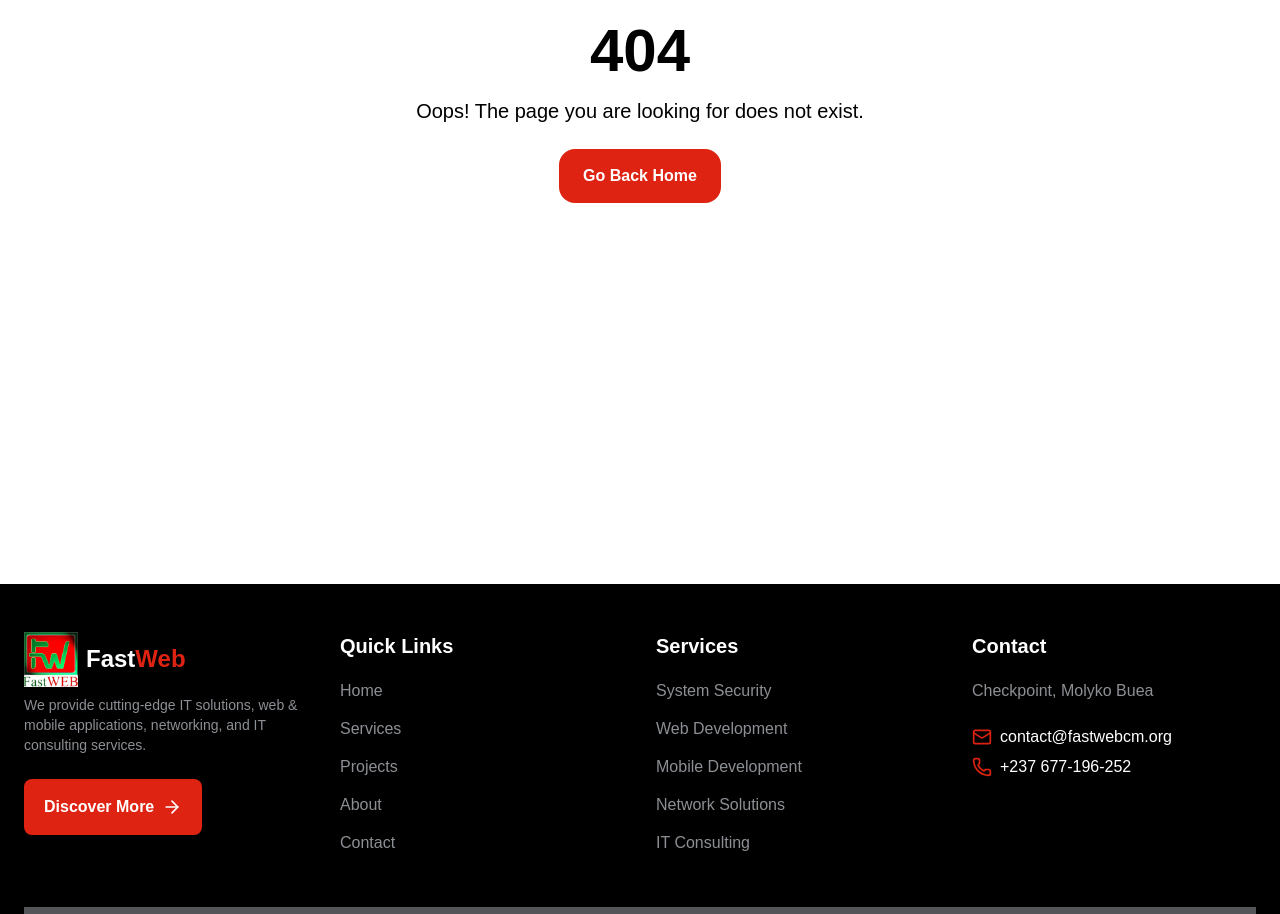
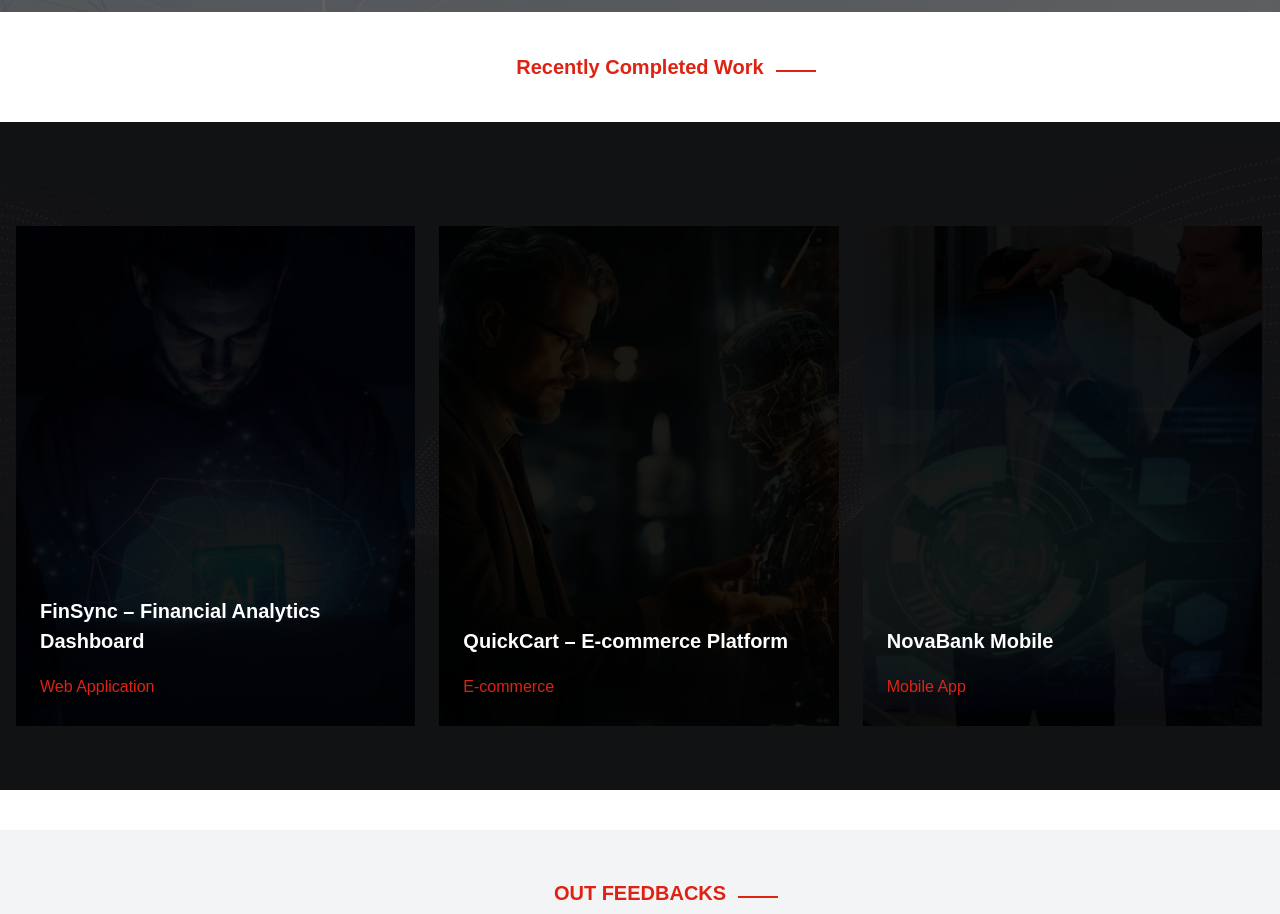
Before and after one commit to fastweb-cm/company-website, a React (Vite) app in the folder app/: page /projects in a window 1280 px wide. Shown: the part 360-1274 px from the top of the page. Built offline with nearby package versions, Linux system fonts and the light colour scheme.

Commit message:
projects page

```diff
--- a/app/src/components/Footer.jsx
+++ b/app/src/components/Footer.jsx
@@ -18,7 +18,7 @@ const Footer = () => {
             We provide cutting-edge IT solutions, web & mobile applications,
             networking, and IT consulting services.
           </p>
-          <Link to="/about"><Button  icon={ArrowRight} iconPosition='right' className='rounded-md py-4 my-6 hover:text-text' >Discover More</Button></Link>
+          <Link to="/about"><Button  icon={ArrowRight} iconPosition='right' className='rounded-md lg:py-4 my-6 text-xs lg:text-md hover:text-text' >Discover More</Button></Link>
         </div>
 
         {/* Quick Links */}
@@ -73,8 +73,8 @@ const Footer = () => {
               <p className="text-secondary">{contactInfo.email.value}</p>
             </div>
             <div className="flex flex-row items-center gap-2">
-              <p className="text-primary">{contactInfo.phone.icon}</p>
-              <p className="text-secondary">{contactInfo.phone.value}</p>
+              <p className="text-primary text-xs lg:text-md">{contactInfo.phone.icon}</p>
+              <p className="text-secondary text-xs lg:text-md">{contactInfo.phone.value}</p>
             </div>
           </div>
         </div>
--- a/app/src/components/HomeProjects.jsx
+++ b/app/src/components/HomeProjects.jsx
@@ -4,8 +4,9 @@ import pattern from "../assets/backgrounds/pattern.jpg";
 import SectionHeaderText from "./SectionHeaderText";
 import { projects } from "../utils/data";
 import { MoveRight } from "lucide-react";
+import { Link } from "react-router-dom";
 
-export default function HomeProjects() {
+export default function HomeProjects({show = true}) {
   const scrollRef = useRef(null);
 
   // Auto scroll effect
@@ -41,7 +42,7 @@ export default function HomeProjects() {
 
       <div className="relative z-10">
         {/* Header Section */}
-        <div className="flex flex-col md:flex-row gap-6 md:justify-between items-center">
+        {show && <div className="flex flex-col md:flex-row gap-6 md:justify-between items-center">
           <div className="flex flex-col gap-4 md:w-1/2">
             <SectionHeaderText title="RECENTLY COMPLETED WORK" color="text-white/90" />
             <h4 className="text-4xl lg:text-5xl capitalize text-secondary leading-tight">
@@ -52,7 +53,7 @@ export default function HomeProjects() {
             We’ve built innovative digital solutions across industries — from
             web platforms to mobile applications that deliver real impact.
           </p>
-        </div>
+        </div>}
 
         {/* Carousel Container */}
         <div
@@ -73,9 +74,11 @@ export default function HomeProjects() {
 
               {/* Hover top-right button */}
               <div className="absolute top-10 right-8 opacity-0 transition-opacity duration-500 group-hover:opacity-100 z-20">
-                <button className="flex items-center justify-center shrink-0 h-12 w-12 rounded-full border border-white text-white hover:bg-white/10 cursor-pointer transition">
-                  <MoveRight size={16} />
-                </button>
+                <Link to={`/projects/${project.slug}`}>
+                  <button className="flex items-center justify-center shrink-0 h-12 w-12 rounded-full border border-white text-white hover:bg-white/10 cursor-pointer transition">
+                    <MoveRight size={16} />
+                  </button>
+                </Link>
               </div>
 
               {/* Text content */}
--- a/app/src/components/Navbar.jsx
+++ b/app/src/components/Navbar.jsx
@@ -20,7 +20,7 @@ const Navbar = () => {
         </Link>
 
         {/* Desktop Menu */}
-        <ul className="hidden md:flex gap-8">
+        <ul className="hidden md:flex gap-4 lg:gap-8">
           {navLinks.map((link) => (
             <li key={link.name}>
               <NavLink
--- a/app/src/components/router.jsx
+++ b/app/src/components/router.jsx
@@ -6,6 +6,7 @@ import Contact from "../pages/Contact";
 import Services from "../pages/Services";
 import ServiceDetails from "../pages/ServiceDetails";
 import About from "../pages/About";
+import Project from "../pages/Project";
 
 
 const router = createBrowserRouter([
@@ -17,6 +18,7 @@ const router = createBrowserRouter([
       { path: "/contact",element: <Contact /> },
       { path: "/services",element: <Services /> },
       { path: "/about", element: <About /> },
+      { path: "/projects", element: <Project /> },
       { path: "/services/:slug", element: <ServiceDetails /> },
       { path: "*", element: <NotFound /> },
     ],
--- /dev/null
+++ b/app/src/pages/Project.jsx
@@ -0,0 +1,20 @@
+import React from 'react'
+import HomeProjects from '../components/HomeProjects'
+import PageBanner from '../components/PageBanner'
+import Testimonial from '../components/Testimonial'
+import SectionHeaderText from '../components/SectionHeaderText'
+
+export default function Project() {
+  return (
+    <div>
+        <PageBanner title="Our Projects" />
+        <h4 className="text-center my-10">
+            <SectionHeaderText title={"Recently Completed Work"} />
+        </h4>
+        <HomeProjects show={false} />
+        <div className="mt-10">
+            <Testimonial />
+        </div>
+    </div>
+  )
+}
--- a/app/src/utils/data.jsx
+++ b/app/src/utils/data.jsx
@@ -82,7 +82,8 @@ export const projects = [
     description:
       "A real-time analytics dashboard for finance companies to visualize transactions, revenue streams, and client activities using React, Node.js, and MongoDB.",
     icon: Code,
-    image: project1, // placeholder path
+    image: project1,
+    slug: "fin-sync"
   },
   {
     title: "QuickCart – E-commerce Platform",
@@ -91,6 +92,7 @@ export const projects = [
       "An all-in-one shopping solution with secure payments, advanced search filters, and real-time delivery tracking powered by Next.js and Stripe.",
     icon: ShoppingBag,
     image: project2,
+    slug: "quick-cart"
   },
   {
     title: "NovaBank Mobile",
@@ -99,6 +101,7 @@ export const projects = [
       "A cross-platform mobile banking app offering seamless transfers, biometric login, and instant loan services built with React Native and Firebase.",
     icon: Smartphone,
     image: project3,
+    slug: "nova-bank"
   },
   {
     title: "CloudNet Suite",
@@ -107,6 +110,7 @@ export const projects = [
       "A cloud-based system for deploying and monitoring enterprise workloads with auto-scaling and container orchestration using AWS and Kubernetes.",
     icon: Cloud,
     image: project1,
+    slug: "cloudnet-suite"
   },
 ];
 
```
